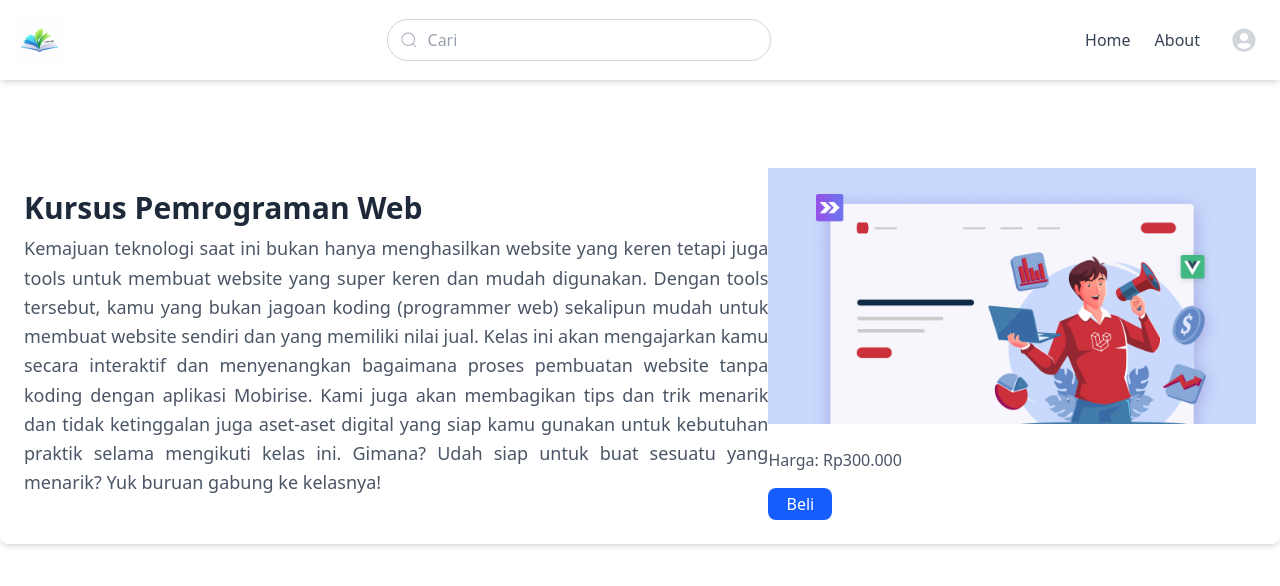
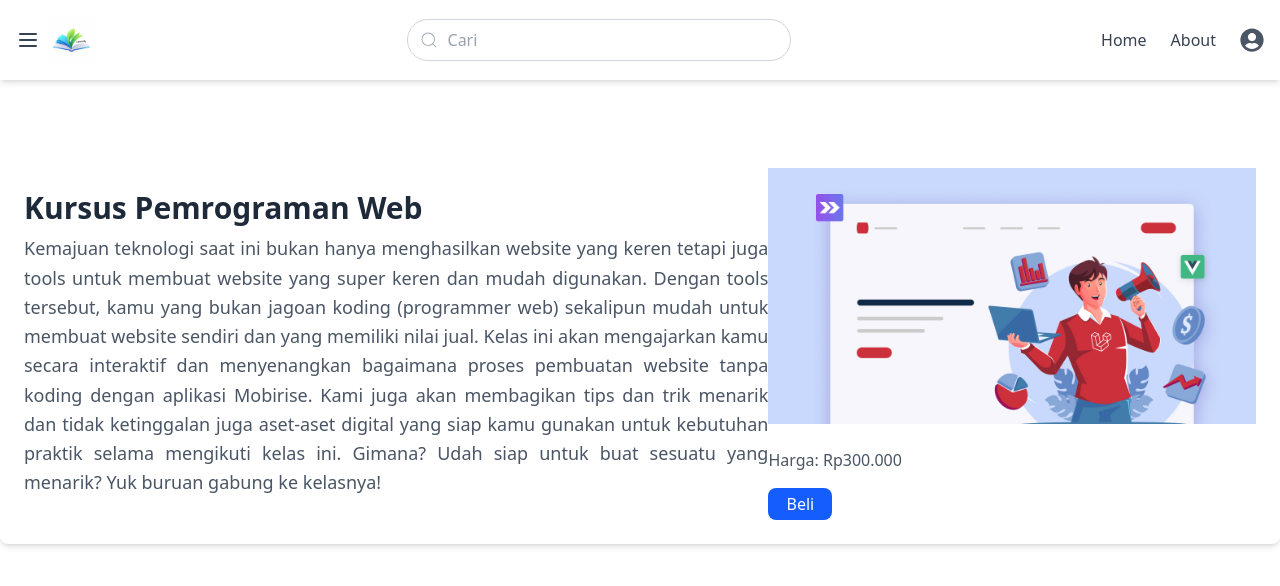
Before and after one commit to lailaqadriyah/learnify, a React (Vite) app: page /detail-kursus/1 in a window 1280 px wide. Shown: the top 586 px of the page. Built offline with nearby package versions, Linux system fonts and the light colour scheme.

Commit message:
1 tampilan

```diff
--- a/src/components/Header.jsx
+++ b/src/components/Header.jsx
@@ -1,40 +1,86 @@
-import React from 'react';
-import { Link } from 'react-router-dom';
-import { FaUserCircle } from 'react-icons/fa';
-import { CiSearch } from 'react-icons/ci';
+import React, { useState } from "react";
+import { Link } from "react-router-dom";
+import { FaUserCircle } from "react-icons/fa";
+import { CiSearch } from "react-icons/ci";
 
 function Header() {
-    return(
-        <header className="bg-white-900 text-white py-4 shadow-md">
-      <div className="container mx-auto px-4 flex items-center justify-between">
-        <div className="flex items-center">
+  const [isOpen, setIsOpen] = useState(false);
+
+  const toggleMenu = () => {
+    setIsOpen(!isOpen);
+  };
+
+  return (
+    <header className="bg-white shadow-md py-4">
+      <div className="container mx-auto px-4 flex justify-between items-center">
+        {/* Logo & Hamburger */}
+        <div className="flex items-center space-x-2">
+          <button
+            className="focus:outline-none"
+            onClick={toggleMenu}
+          >
+            <svg
+              className="w-6 h-6 text-gray-700"
+              fill="none"
+              stroke="currentColor"
+              viewBox="0 0 24 24"
+            >
+              <path
+                strokeLinecap="round"
+                strokeLinejoin="round"
+                strokeWidth="2"
+                d="M4 6h16M4 12h16M4 18h16"
+              />
+            </svg>
+          </button>
+
           <Link to="/" className="flex items-center">
-            <img src="/src/img/learnifylogo.png" alt="Learnify Logo" className="h-12 mr-2" />
+            <img
+              src="/src/img/learnifylogo.png"
+              alt="Learnify Logo"
+              className="h-12"
+            />
           </Link>
         </div>
 
+        {/* Search bar */}
         <div className="flex-grow max-w-sm mx-8">
-          <div className="relative">
+          <div className="relative w-full">
             <input
               type="text"
               placeholder="Cari"
-              className="w-full pl-10 pr-4 py-2 rounded-full bg-white-800 text-gray-200 placeholder-gray-400 focus:outline-none focus:ring-2 focus:ring-blue-500 border border-gray-300"
+              className="w-full pl-10 pr-4 py-2 rounded-full bg-white text-gray-700 placeholder-gray-400 focus:outline-none focus:ring-2 focus:ring-blue-500 border border-gray-300"
             />
-           <CiSearch className="absolute left-3 top-1/2 transform -translate-y-1/2 w-5 h-5 text-gray-400" />
+            <CiSearch className="absolute left-3 top-1/2 transform -translate-y-1/2 w-5 h-5 text-gray-400" />
           </div>
         </div>
 
+        {/* Menu kanan */}
         <nav className="flex items-center space-x-6">
-          <Link to="/" className="text-gray-700 hover:text-black font-medium">Home</Link>
-          <Link to="/about" className="text-gray-700 hover:text-black font-medium">About</Link>
-          <button className="p-2 rounded-full hover:bg-white-700 focus:outline-none focus:ring-2 focus:ring-blue-500">
-           <FaUserCircle className="w-6 h-6 text-gray-300" />
-
-          </button>
+          <Link to="/" className="text-gray-700 hover:text-black font-medium">
+            Home
+          </Link>
+          <Link to="/about" className="text-gray-700 hover:text-black font-medium">
+            About
+          </Link>
+          <FaUserCircle className="w-6 h-6 text-gray-600" />
         </nav>
       </div>
+
+      {/* Menu mobile */}
+      {isOpen && (
+        <div className="bg-white px-4 pt-2 pb-4 shadow space-y-4">
+          <Link to="/" className="block text-gray-700 hover:text-black font-medium">
+            Home
+          </Link>
+          <Link to="/about" className="block text-gray-700 hover:text-black font-medium">
+            About
+          </Link>
+
+        </div>
+      )}
     </header>
-    )
+  );
 }
 
 export default Header;
--- a/src/pages/DetailKursus.jsx
+++ b/src/pages/DetailKursus.jsx
@@ -17,21 +17,24 @@ const Detail = [
     img: "/src/img/kursus2.png",
     description:
       "Data Science adalah bidang yang sangat penting dalam dunia teknologi saat ini. Dalam kursus ini, Anda akan mempelajari konsep dasar Data Science, termasuk pengumpulan data, analisis data, dan penerapan machine learning. Kursus ini dirancang untuk pemula yang ingin memahami bagaimana data dapat digunakan untuk mengambil keputusan yang lebih baik.",
-  },
+    link: "/bayar-kursus/2",
+    },
   {
     id:3,
     title: "Kursus Desain Grafis",
     img: "/src/img/kursusdesain.png",
     description:
       "Desain grafis adalah seni menciptakan visual yang menarik dan efektif. Dalam kursus ini, Anda akan belajar tentang prinsip-prinsip desain, penggunaan perangkat lunak desain seperti Adobe Photoshop dan Illustrator, serta cara membuat karya desain yang profesional. Kursus ini cocok untuk siapa saja yang ingin mengembangkan keterampilan desain mereka.",
-  },
+    link: "/bayar-kursus/3",
+    },
   {
     id:4,
     title: "Kursus Pemasaran Digital",
     img: "/src/img/kursus3.jpg",
     description:
       "Pemasaran digital adalah kunci untuk sukses dalam bisnis online. Dalam kursus ini, Anda akan mempelajari strategi pemasaran digital, termasuk SEO, media sosial, dan iklan online. Kursus ini dirancang untuk membantu Anda memahami cara memasarkan produk atau layanan Anda secara efektif di dunia digital.",
-  }
+    link: "/bayar-kursus/4",
+    }
 ];
 function DetailKursus() {
     const { id } = useParams();
```
